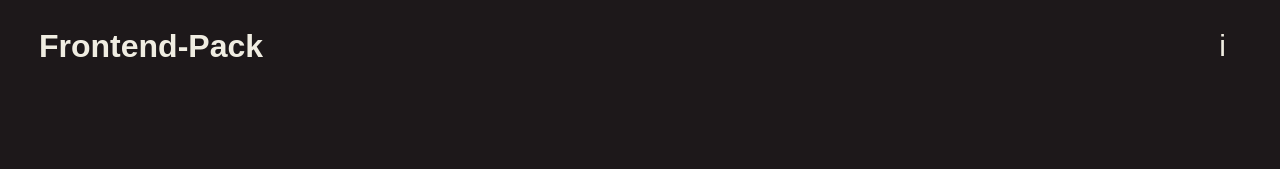
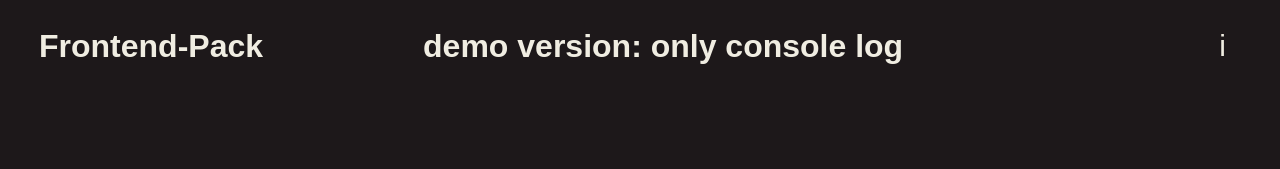
Before and after one commit to omerozceylan/frontend-pack, a website built with Vite: page index.html in a window 1280 px wide. Shown: the top 169 px of the page. Built offline with nearby package versions, Linux system fonts and the light colour scheme; a web font is replaced by a local one.

Commit message:
message addeed

```diff
--- a/index.html
+++ b/index.html
@@ -12,7 +12,7 @@
         <div id="smooth-content">
         <header>
             <div class="container">
-                <h1>Frontend-Pack</h1>
+                <h1>Frontend-Pack&nbsp;&nbsp;&nbsp;&nbsp;&nbsp;&nbsp;&nbsp;&nbsp;&nbsp;&nbsp;&nbsp;&nbsp;&nbsp;&nbsp;&nbsp;&nbsp;&nbsp;&nbsp;demo version: only console log</h1>
                 <button class="info-button">i</button>
             </div>
         </header>
```
